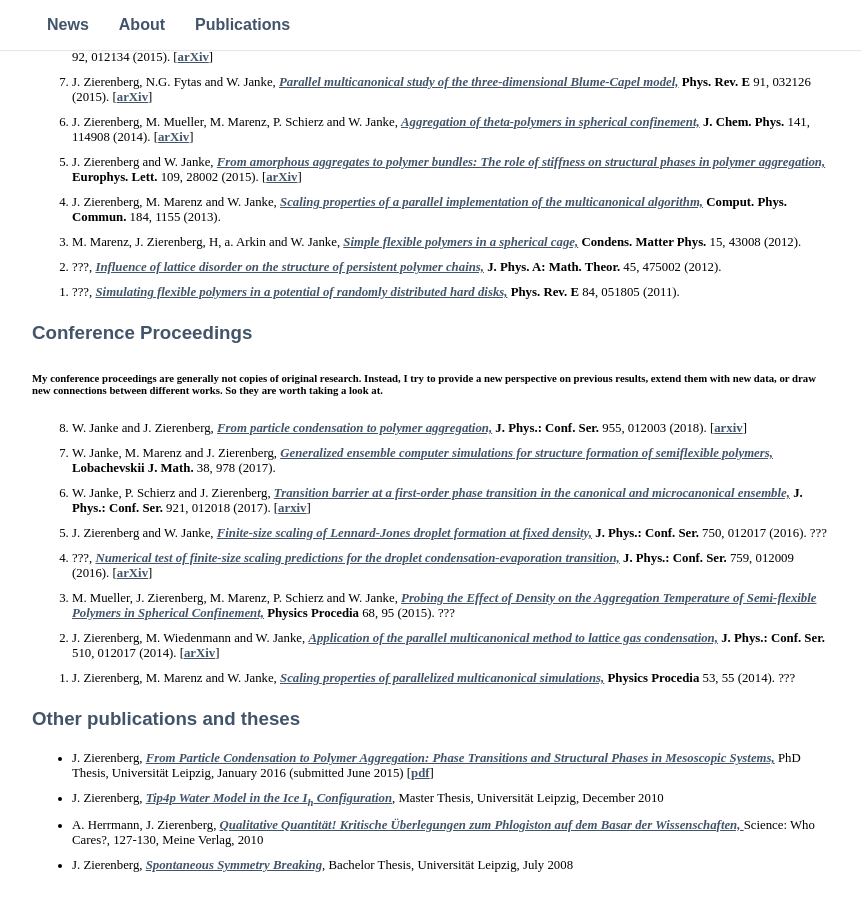
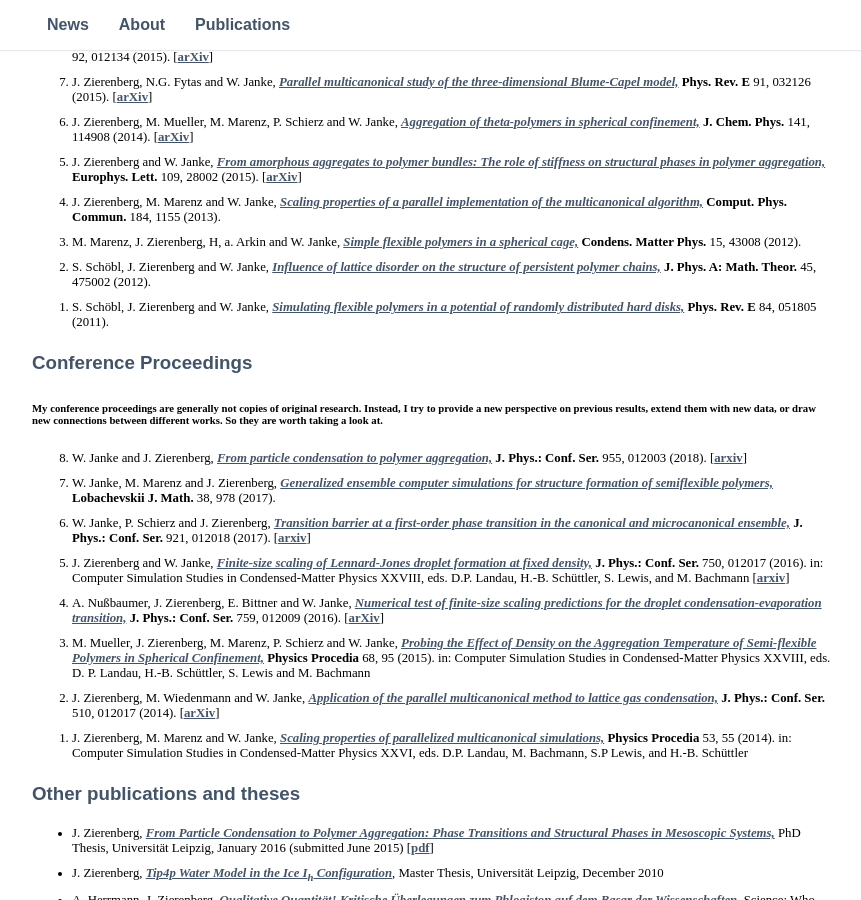
Before and after one commit to zierenberg/zierenberg.github.io, a Jekyll site: the page built from _pages/03_publications.md, in a window 1280 px wide and 900 px high, scrolled down 953 px. Shown: the whole window, without its empty margins (208-1069 px from the left). Built offline with Jekyll 4.4.1, drawn with Linux system fonts in a browser that asks for light colours; some web fonts are replaced.

Commit message:
wrong use of own scripts

```diff
--- a/_pages/03_publications.md
+++ b/_pages/03_publications.md
@@ -136,12 +136,12 @@ see also <a href="https://arxiv.org/a/zierenberg_j_1.html">arxiv</a><br>
 <journal> Condens. Matter Phys.</journal>  15,  43008 (2012).
 </li>
 
-<li> ???,
+<li>S. Schöbl, J. Zierenberg and W. Janke,
 <pubtitle><a href=" http://iopscience.iop.org/1751-8121/45/47/475002"> Influence of lattice disorder on the structure of persistent polymer chains,</a></pubtitle>
 <journal> J. Phys. A: Math. Theor.</journal>   45,  475002 (2012).
 </li>
 
-<li> ???,
+<li>S. Schöbl, J. Zierenberg and W. Janke,
 <pubtitle><a href=" http://pre.aps.org/abstract/PRE/v84/i5/e051805"> Simulating flexible polymers in a potential of randomly distributed hard disks,</a></pubtitle>
 <journal> Phys. Rev. E</journal>  84,  051805 (2011).
 </li>
@@ -178,10 +178,10 @@ worth taking a look at.</h6>
 <li>J. Zierenberg and W. Janke,
 <pubtitle><a href=" http://iopscience.iop.org/article/10.1088/1742-6596/750/1/012017"> Finite-size scaling of Lennard-Jones droplet formation at fixed density,</a></pubtitle>
 <journal> J. Phys.: Conf. Ser.</journal>  750,  012017 (2016).
-???
+ in: Computer Simulation Studies in Condensed-Matter Physics XXVIII, eds. D.P. Landau, H.-B. Schüttler, S. Lewis, and M. Bachmann [<a href="http://arxiv.org/abs/1605.05844">arxiv</a>]
 </li>
 
-<li> ???,
+<li>A. Nußbaumer, J. Zierenberg, E. Bittner and W. Janke,
 <pubtitle><a href=" http://iopscience.iop.org/article/10.1088/1742-6596/759/1/012009"> Numerical test of finite-size scaling predictions for the droplet condensation-evaporation transition,</a></pubtitle>
 <journal> J. Phys.: Conf. Ser.</journal>  759,  012009 (2016).
   [<a href="http://arxiv.org/abs/1605.05591">arXiv</a>]
@@ -190,7 +190,7 @@ worth taking a look at.</h6>
 <li>M. Mueller, J. Zierenberg, M. Marenz, P. Schierz and W. Janke,
 <pubtitle><a href=" http://www.sciencedirect.com/science/article/pii/S1875389215007257"> Probing the Effect of Density on the Aggregation Temperature of Semi-flexible Polymers in Spherical Confinement,</a></pubtitle>
 <journal> Physics Procedia</journal>  68,  95 (2015).
-???
+ in: Computer Simulation Studies in Condensed-Matter Physics XXVIII, eds. D. P. Landau, H.-B. Schüttler, S. Lewis and M. Bachmann
 </li>
 
 <li>J. Zierenberg, M. Wiedenmann and W. Janke,
@@ -202,7 +202,7 @@ worth taking a look at.</h6>
 <li>J. Zierenberg, M. Marenz and W. Janke,
 <pubtitle><a href=" http://www.sciencedirect.com/science/article/pii/S1875389214000376"> Scaling properties of parallelized multicanonical simulations,</a></pubtitle>
 <journal> Physics Procedia</journal>  53,  55 (2014).
-???
+  in: Computer Simulation Studies in Condensed-Matter Physics XXVI, eds. D.P. Landau, M. Bachmann, S.P Lewis, and H.-B. Schüttler
 </li>
 
 <!-- List of proceedings end   -->
```
